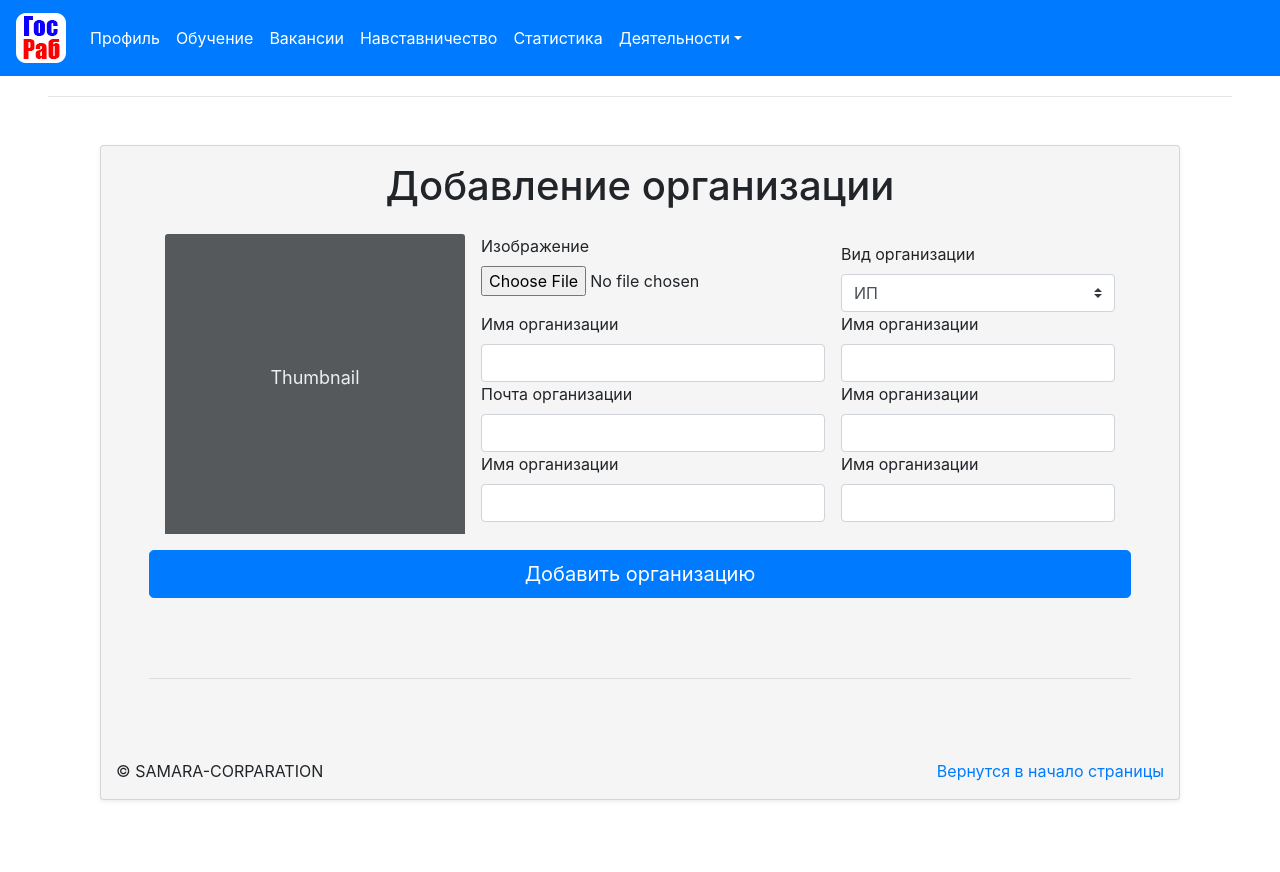
After one commit to AlexandrovRoman/GosRab, a Python web app: template templates/add_organization.html in a window 1280 px wide. The commit adds this page. Run offline with Jinja, Linux system fonts and the light colour scheme; the template is opened without the code that fills it, so the values that code supplies are empty; some libraries are stand-ins or nearby versions.

Commit message:
+ кривое добавление организаций

```diff
--- /dev/null
+++ b/templates/add_organization.html
@@ -0,0 +1,90 @@
+{% set title = "Добавление организации" %}
+{% extends "base.html" %}
+{% block content %}
+    <hr class="featurette-divider m-5">
+    <div class="container marketing">
+        <div class="col-11 col-sm-11 col-md-6 col-lg-5 col-xl-12">
+            <div class="card mb-4 shadow-sm" style="background-color: whitesmoke">
+                <div class="mx-5">
+                    <h4 class="d-flex justify-content-center mb-3">
+                        <span class="h1 mt-3">Добавление организации</span>
+                    </h4>
+                    <div class="row justify-content-center">
+                        <svg class="bd-placeholder-img card-img-top" xmlns="http://www.w3.org/2000/svg"
+                             preserveAspectRatio="xMidYMid slice" role="img" aria-label="Placeholder: Thumbnail" style="width: 300px; height: 300px">
+                            <rect fill="#55595c" width="100%" height="100%"/>
+                            <text fill="#eceeef" x="50%" y="50%">Thumbnail</text>
+                        </svg>
+                        <div class="column mx-3">
+                            <div>
+                                <form>
+                                    <div class="form-group">
+                                        <label for="exampleFormControlFile1">Изображение</label>
+                                        <input type="file" class="form-control-file" id="exampleFormControlFile1">
+                                    </div>
+                                </form>
+                            </div>
+                            <div>
+                                <label for="Фамилия">Имя организации</label>
+                                <input type="text" class="form-control" id="Фамилия" required>
+                                <div class="invalid-feedback">
+                                    Введите имя организации.
+                                </div>
+                            </div>
+                            <div>
+                                <label for="email">Почта организации</label>
+                              <input type="email" class="form-control" id="email" required>
+                              <div class="invalid-feedback">
+                                  Пожалуйста, укажите почту организации.
+                              </div>
+                            </div>
+                            <div>
+                                <label for="Фамилия">Имя организации</label>
+                                <input type="text" class="form-control" id="Фамилия" required>
+                                <div class="invalid-feedback">
+                                    Введите имя организации.
+                                </div>
+                            </div>
+                        </div>
+                        <div class="column mt-2">
+                            <div>
+                                <label for="country">Вид организации</label>
+                                <select class="custom-select d-block w-100" id="country" name="gender" required>
+                                    <option value="ИП">ИП</option>
+                                    <option value="ООО">ООО</option>
+                              </select>
+                            </div>
+                            <div>
+                                <label for="Фамилия">Имя организации</label>
+                                <input type="text" class="form-control" id="Фамилия" required>
+                                <div class="invalid-feedback">
+                                    Введите имя организации.
+                                </div>
+                            </div>
+                            <div>
+                                <label for="Фамилия">Имя организации</label>
+                                <input type="text" class="form-control" id="Фамилия" required>
+                                <div class="invalid-feedback">
+                                    Введите имя организации.
+                                </div>
+                            </div>
+                            <div>
+                                <label for="Фамилия">Имя организации</label>
+                                <input type="text" class="form-control" id="Фамилия" required>
+                                <div class="invalid-feedback">
+                                    Введите имя организации.
+                                </div>
+                            </div>
+                        </div>
+                    </div>
+                    <button class="btn btn-primary btn-lg btn-block my-3" type="submit">Добавить организацию</button>
+                    <hr class="featurette-divider">
+                </div>
+                <footer class="container">
+                    <p class="float-right"><a href=#>Вернутся в начало страницы</a></p>
+                    <p>&copy; SAMARA-CORPARATION</p>
+                </footer>
+            </div>
+        </div>
+    </div>
+{% endblock %}
--- a/templates/organization.html
+++ b/templates/organization.html
@@ -119,4 +119,5 @@
 
         <hr class="featurette-divider">
     </div>
+    </div>
 {% endblock %}
--- a/templates/profile.html
+++ b/templates/profile.html
@@ -39,6 +39,9 @@
                   </div>
                   <div class="column">
                       <h4 class="mb-3">Информация о себе: Отсутвует</h4>
+                  </div>
+                  <div class="column">
+                      <h4 class="mb-3">Организации: Отсутствуют</h4>
                   <hr class="featurette-divider">
 
                   </div><!-- /.container -->
--- a/users/urls.py
+++ b/users/urls.py
@@ -1,5 +1,5 @@
 from utils.urls import path
-from .views import profile, cookie_test, login, logout, edit_profile, personnel, education, notification, job, organization
+from .views import profile, cookie_test, login, logout, edit_profile, personnel, education, notification, job, organization, add_organization
 
 urlpatterns = [
     path('profile/', profile),
@@ -11,5 +11,6 @@ urlpatterns = [
     path('education/', education),
     path('profile/notification/', notification),
     path('job/', job),
-    path('profile/personnel/organization', organization)
+    path('profile/personnel/organization', organization),
+    path('profile/redact/add_organization', add_organization)
 ]
--- a/users/views.py
+++ b/users/views.py
@@ -93,3 +93,7 @@ def job():
 
 def organization():
     return render_template("organization.html")
+
+
+def add_organization():
+    return render_template("add_organization.html")
```
Also changed, not shown: migrations/versions/d3c6def667db_.py (added, +74 -0 lines), templates/edit_profile.html (+7 -0 lines).
